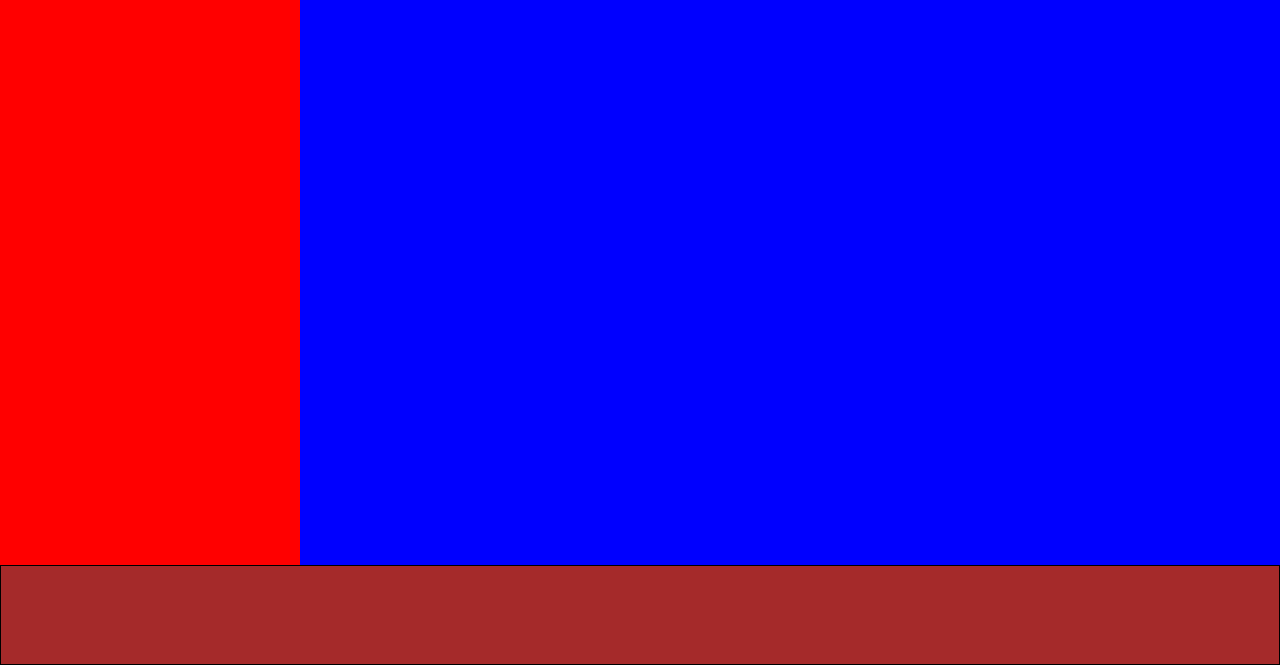
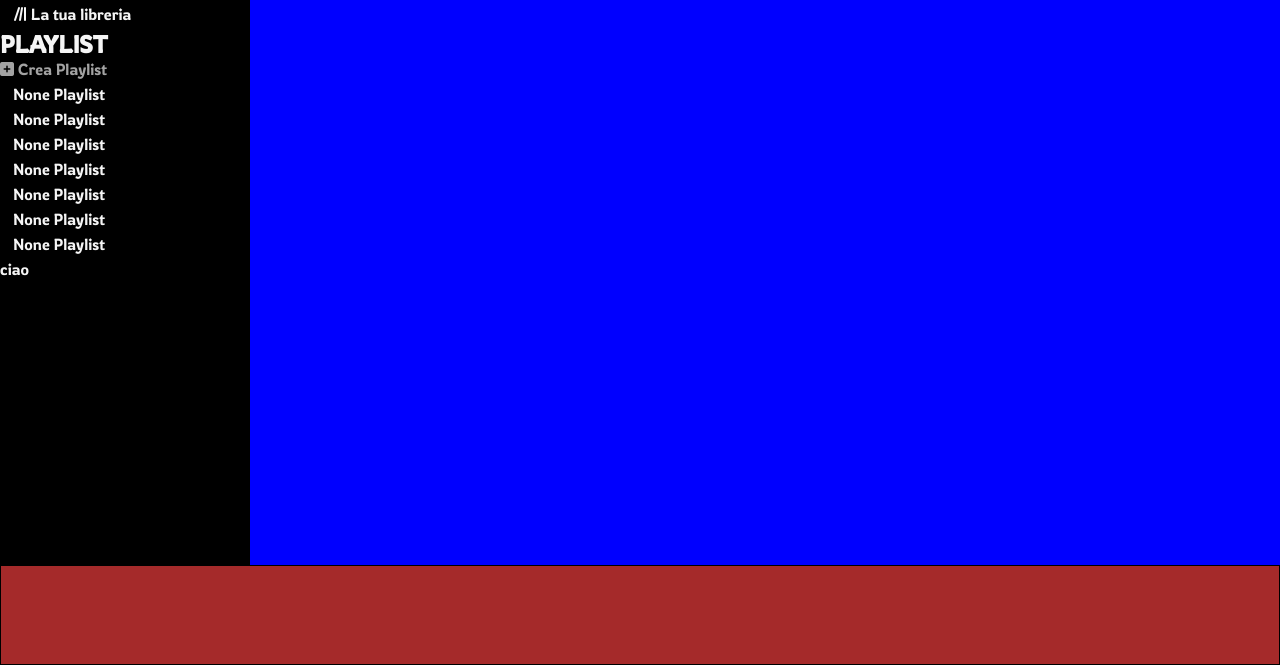
Before and after one commit to DomenicoAgostino/html-css-spotifyweb, a plain HTML site: page index.html in a window 1280 px wide. Shown: the part 135-800 px from the top of the page. Drawn offline with Linux system fonts and the light colour scheme.

Commit message:
Aggiunta Main-left

```diff
--- a/css/style.css
+++ b/css/style.css
@@ -7,7 +7,7 @@ header {
   position: fixed;
   top: 0;
   right: 0;
-  width: 80%;
+  width: calc(100% - 250px);
 }
 
 
@@ -25,17 +25,17 @@ header {
 main {
   height: calc(100vh - 100px);
 
-
 }
 
 .main-left {
-  width: 300px;
-  background-color: red;
+  width: 250px;
+  background-color: rgb(0, 0, 0);
   height: 100%;
+  color: rgb(245, 245, 245);
 }
 
 .main-center {
-  width: calc(100% - 300px);
+  width: calc(100% - 250px);
   height: calc(100% - 100px );
   margin-top: 100px;
   background-color: blue;
@@ -43,13 +43,21 @@ main {
 }
 
 
-.main-center::before{
-  content: '';
-  display: block;
-  /* 70px perché il mio menu è alto 70 */
-  height: 70px;
-  /* 70px perché il mio menu è alto 70 */
-  margin: -70px 0 0;
+.logo-spoty {
+  width: 53%;
+  margin: 20px;
+}
+
+ul li {
+  margin: 5px 13px;
+}
+
+h2 {
+  text-transform: uppercase;
+}
+
+.bottom-nav {
+  flex-direction: column-reverse;
 }
 
 
@@ -80,4 +88,7 @@ main {
 
 
 
+
+
+
 /* Main */
--- a/css/utils.css
+++ b/css/utils.css
@@ -5,6 +5,18 @@
 }
 
 
+body {
+  font-family: 'Montserrat', sans-serif;
+  font-family: 'Roboto', sans-serif;
+  font-family: 'Rowdies', cursive;
+}
+
+
 ul {
   list-style: none;
 }
+
+a {
+  text-decoration: none;
+   color: rgb(163, 163, 163);
+}
--- a/index.html
+++ b/index.html
@@ -9,16 +9,78 @@
   <link rel="stylesheet" href="css/general.css">
   <link rel="stylesheet" href="css/utils.css">
   <link rel="stylesheet" href="css/style.css">
-  <title>Spotify</title>
+
+  <link rel="preconnect" href="https://fonts.googleapis.com">
+  <link rel="preconnect" href="https://fonts.gstatic.com" crossorigin>
+  <link href="https://fonts.googleapis.com/css2?family=Montserrat:wght@300&family=Roboto:wght@300&family=Rowdies:wght@300&display=swap" rel="stylesheet">
+
+  <title>Spotify Web</title>
 </head>
 <body>
 
+
+  <!-- Inizio Bottone Upgrade -->
   <header class="debug h100 clearfix">
   </header>
-  <main class="">
-    <div class="main-left float-left">a</div>
-    <div class="main-center float-left">a</div>
+
+
+<!-- Fine Bottone Upgrade -->
+
+
+<!-- Inizio Main  -->
+
+  <main class="clearfix">
+
+
+    <!-- Main-Left Sidebar Con Logo Spotify -->
+    <div class="main-left float-left">
+      <img class="logo-spoty" src="img/logo.svg" alt="">
+      <div>
+        <ul>
+          <li><i class="fa-solid fa-house"></i> Home</li>
+          <li><i class="fa-solid fa-magnifying-glass"></i> Cerca</li>
+          <li><i class="fa-solid fa-lines-leaning"></i> La tua libreria</li>
+        </ul>
+      </div>
+
+          <!-- Playlist con link -->
+
+      <div>
+        <h2> Playlist</h2>
+        <a href="#"><i class="fa-solid fa-square-plus"></i> Crea Playlist</a>
+        <ul>
+          <li><a href="#"></a>None Playlist</li>
+          <li><a href="#"></a>None Playlist</li>
+          <li><a href="#"></a>None Playlist</li>
+          <li><a href="#"></a>None Playlist</li>
+          <li><a href="#"></a>None Playlist</li>
+          <li><a href="#"></a>None Playlist</li>
+          <li><a href="#"></a>None Playlist</li>
+        </ul>
+      </div>
+
+      <div class="d-flex bottom-nav">
+        <p>ciao</p>
+      </div>
+
+          <!-- Fine Playlist con link -->
+
+      <!-- Main-Left Sidebar Con Logo Spotify -->
+
+    </div>
+
+
+    <!-- Main Center Album Music -->
+    <div class="main-center float-left">asss</div>
+
+
+
+
+        <!-- Main Center Album Music -->
+
   </main>
+
+  <!-- Fine Main  -->
   <footer class="debug h100"></footer>
 </body>
 </html>
```
